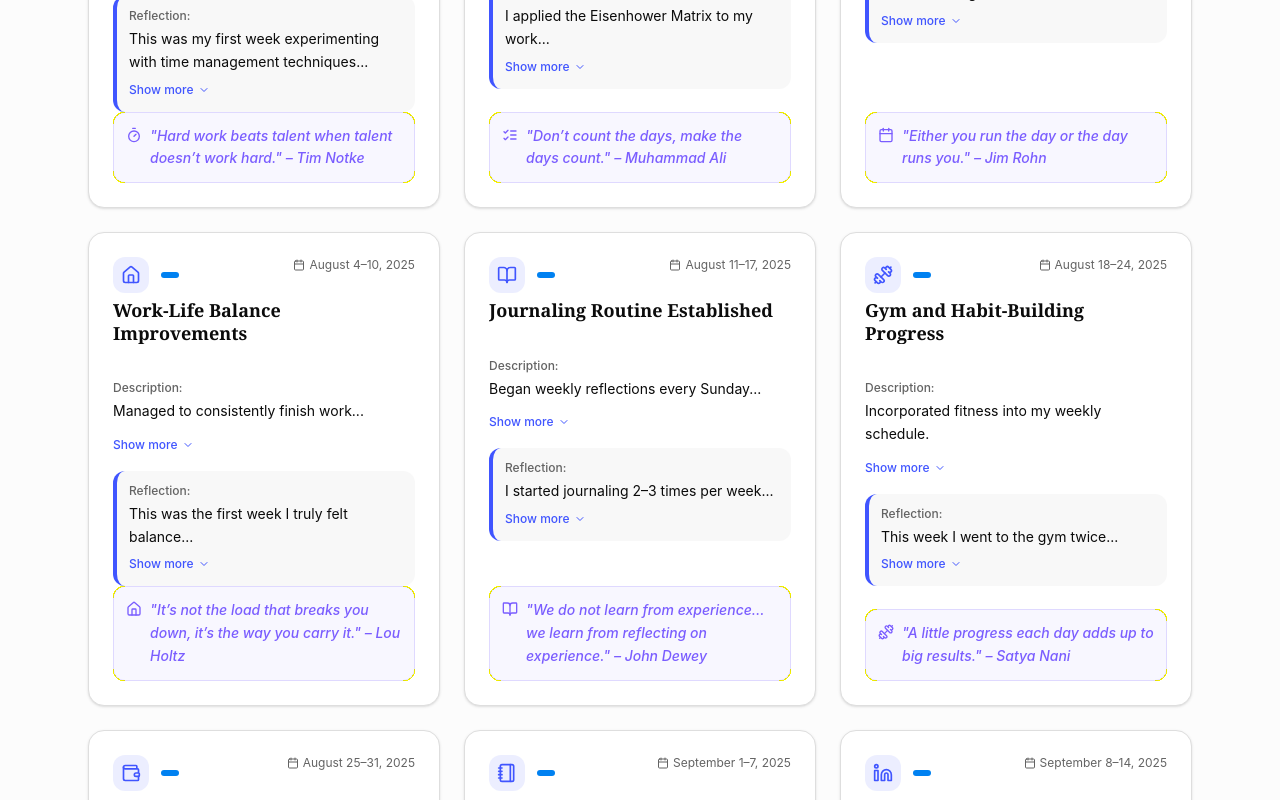
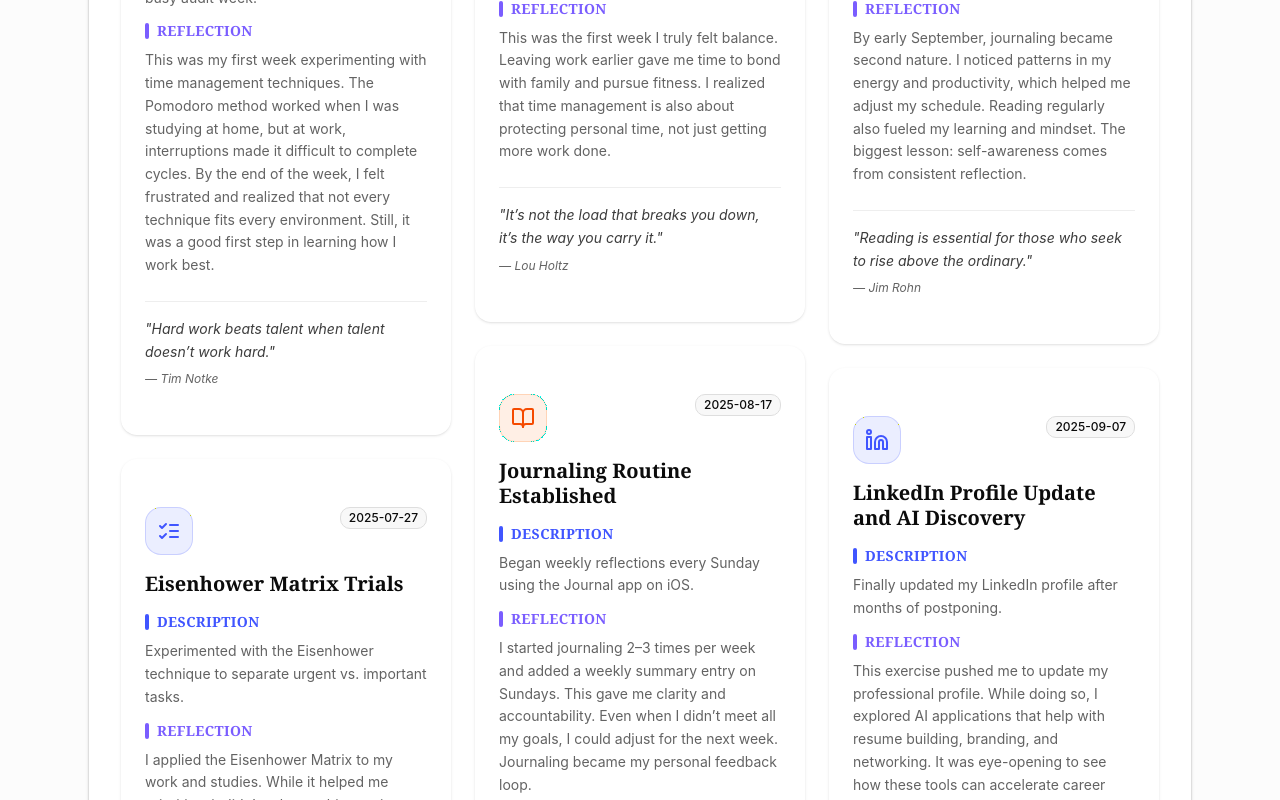
Before and after one commit to devBash24/capstone-project, a Next.js app: page / in a window 1280 px wide. Shown: the part 2360-3160 px from the top of the page. Built offline with nearby package versions, Linux system fonts and the light colour scheme.

Commit message:
feat: update portfolio information. Add smoothe scrolling, redesigned the artifacts cards and layout.

```diff
--- a/src/app/globals.css
+++ b/src/app/globals.css
@@ -137,6 +137,13 @@
   }
 }
 
+/* Global smooth scrolling and sticky header offset for anchor targets */
+html { scroll-behavior: smooth; }
+@media (prefers-reduced-motion: reduce) {
+  html { scroll-behavior: auto; }
+}
+section[id] { scroll-margin-top: 80px; }
+
 /* Utilities: simple line-clamp helpers for consistent card heights */
 .line-clamp-2 { display: -webkit-box; -webkit-line-clamp: 2; -webkit-box-orient: vertical; overflow: hidden; }
 .line-clamp-3 { display: -webkit-box; -webkit-line-clamp: 3; -webkit-box-orient: vertical; overflow: hidden; }
--- a/src/app/page.tsx
+++ b/src/app/page.tsx
@@ -52,7 +52,7 @@ export default async function Home() {
     {/* Updated Footer */}
     <footer className="bg-gradient-to-r from-primary/5 to-secondary/5 border-t border-border mt-20">
       <div className="max-w-6xl mx-auto px-6 py-12 text-center">
-        <p className="text-muted-foreground text-lg">© 2024 My ePortfolio. Crafted with passion for excellence.</p>
+        <p className="text-muted-foreground text-lg">{data.copyright}</p>
         <div className="flex justify-center space-x-6 mt-4">
           <a href={data.links.linkedIn} className="text-muted-foreground hover:text-primary transition-colors">
             LinkedIn
--- a/src/components/artifacts.tsx
+++ b/src/components/artifacts.tsx
@@ -1,9 +1,22 @@
-"use client"
-import { useEffect, useRef, useState } from "react"
-import { Card, CardHeader, CardTitle, CardContent } from "@/components/ui/card"
-import { Badge } from "./ui/badge"
-import { Calendar, Timer, ListChecks, Home, BookOpen, Dumbbell, Wallet, Notebook, Linkedin, Star, FileText, ChevronDown } from "lucide-react"
-
+"use client";
+import { useState } from "react";
+import { Card, CardHeader, CardTitle, CardContent } from "@/components/ui/card";
+import { Badge } from "./ui/badge";
+import {
+  Calendar,
+  Timer,
+  ListChecks,
+  Home,
+  BookOpen,
+  Dumbbell,
+  Wallet,
+  Notebook,
+  Linkedin,
+  Star,
+  FileText,
+  ChevronDown,
+  Icon,
+} from "lucide-react";
 
 const iconMap: Record<string, React.ElementType> = {
   Timer,
@@ -16,131 +29,98 @@ const iconMap: Record<string, React.ElementType> = {
   Notebook,
   Linkedin,
   Star,
-}
+};
+const typeColors = {
+  productivity: 'bg-primary/10 text-primary border-primary/20',
+  'time-management': 'bg-accent/10 text-accent border-accent/20',
+  balance: 'bg-success/10 text-success border-success/20',
+  journaling: 'bg-orange-500/10 text-orange-600 border-orange-500/20',
+  fitness: 'bg-red-500/10 text-red-600 border-red-500/20',
+} as const;
+
 
 type ArtifactProps = {
   artifact: {
-    date: string
-    title: string
-    description: string
-    reflection: string
-    quote: string
-    icon: string
-  }
+    date: string;
+    title: string;
+    description: string;
+    reflection: string;
+    quote: string;
+    quoteAuthor: string;
+    icon: string;
+    type: string;
 }
+  index:number
+};
 
-function ExpandableText({
-  text,
-  collapsedLines,
-  expanded,
-  className,
-}: {
-  text: string
-  collapsedLines: number
-  expanded: boolean
-  className?: string
-}) {
-  const ref = useRef<HTMLParagraphElement>(null)
-  const [maxHeight, setMaxHeight] = useState<number | undefined>(undefined)
-
-  useEffect(() => {
-    const el = ref.current
-    if (!el) return
-    const computed = window.getComputedStyle(el)
-    const lineHeight = parseFloat(computed.lineHeight || "20")
-    const collapsed = Math.round(lineHeight * collapsedLines)
-    // First, set to auto to measure scrollHeight accurately
-    const prevMax = el.style.maxHeight
-    el.style.maxHeight = "none"
-    const full = el.scrollHeight
-    el.style.maxHeight = prevMax
-    setMaxHeight(expanded ? full : collapsed)
-  }, [text, collapsedLines, expanded])
+const Artifacts = ({ artifact,index }: ArtifactProps) => {
+  const IconComponent = iconMap[artifact.icon] || FileText;
+  const [descExpanded, setDescExpanded] = useState(false);
+  const [reflExpanded, setReflExpanded] = useState(false);
 
   return (
-    <p
-      ref={ref}
-      className={`expander ${className ?? ""}`}
-      style={{ maxHeight: maxHeight !== undefined ? `${maxHeight}px` : undefined }}
+    //
+    <Card
+      className="group relative overflow-hidden bg-gradient-card border-0 shadow-soft hover:shadow-glow transition-all duration-300 hover:-translate-y-1 animate-fade-in"
+      style={{ animationDelay: `${index * 150}ms` }}
     >
-      {text}
-    </p>
-  )
-}
+      <div className="p-6 space-y-4">
+        {/* Header */}
+        <div className="flex items-start justify-between gap-3">
+          <div
+            className={`flex items-center justify-center w-12 h-12 rounded-xl border ${
+              typeColors[artifact.type as keyof typeof typeColors] || 'bg-muted/10 text-muted-foreground border-muted/20'
+            }`}
+          >
+            <IconComponent className="w-6 h-6" />
+          </div>
+          <Badge variant="outline" className="text-xs font-medium bg-muted/50">
+            {artifact.date}
+          </Badge>
+        </div>
 
-const Artifacts = ({ artifact }: ArtifactProps) => {
-  const IconComponent = iconMap[artifact.icon] || FileText
-  const [descExpanded, setDescExpanded] = useState(false)
-  const [reflExpanded, setReflExpanded] = useState(false)
-  return (
-    <Card className="h-full flex flex-col group cursor-pointer transition-all duration-200 hover:shadow-lg hover:-translate-y-1 bg-card border-border">
-      <CardHeader className="pb-3">
-        <div className="flex items-start justify-between">
-          <div className="flex items-center gap-3">
-            <div className="p-2 rounded-lg bg-primary/10">
-              <IconComponent className="w-5 h-5 text-primary" />
-            </div>
-            <Badge variant="secondary" className="text-xs">
-              {/* category */}
-            </Badge>
+        {/* Title */}
+        <h3 className="text-xl font-bold text-foreground leading-tight group-hover:text-primary transition-colors">
+          {artifact.title}
+        </h3>
+
+        {/* Description */}
+        <div className="space-y-3">
+          <div>
+            <h4 className="text-sm font-semibold text-primary uppercase tracking-wide mb-2 flex items-center gap-2">
+              <div className="w-1 h-4 bg-primary rounded-full"></div>
+              Description
+            </h4>
+            <p className="text-sm text-muted-foreground leading-relaxed">
+              {artifact.description}
+            </p>
           </div>
-          <div className="flex items-center gap-1 text-muted-foreground">
-            <Calendar className="w-3 h-3" />
-            <span className="text-xs">{artifact.date}</span>
+
+          {/* Reflection */}
+          <div>
+            <h4 className="text-sm font-semibold text-accent uppercase tracking-wide mb-2 flex items-center gap-2">
+              <div className="w-1 h-4 bg-accent rounded-full"></div>
+              Reflection
+            </h4>
+            <p className="text-sm text-muted-foreground leading-relaxed">
+              {artifact.reflection}
+            </p>
           </div>
         </div>
-        <CardTitle className="text-lg font-serif text-card-foreground leading-tight line-clamp-2">
-          {artifact.title}
-        </CardTitle>
-      </CardHeader>
-      <CardContent className="flex-1 flex flex-col">
-        <div className="space-y-2">
-          <p className="text-xs font-medium text-muted-foreground mb-1">Description:</p>
-          <ExpandableText
-            text={artifact.description}
-            collapsedLines={2}
-            expanded={descExpanded}
-            className="text-sm text-card-foreground leading-relaxed"
-          />
-          <button
-            type="button"
-            className="mt-1 inline-flex items-center gap-1 text-xs font-medium text-primary hover:underline"
-            onClick={() => setDescExpanded((v) => !v)}
-            aria-expanded={descExpanded}
-          >
-            <span>{descExpanded ? "Show less" : "Show more"}</span>
-            <ChevronDown className={`w-3 h-3 transition-transform duration-200 ${descExpanded ? "rotate-180" : "rotate-0"}`} />
-          </button>
+
+        {/* Quote */}
+        <div className="relative pt-4 mt-6 border-t border-border/50">
+          <div className="absolute left-0 top-0 w-8 h-px bg-gradient-primary"></div>
+          <blockquote className="text-sm italic text-foreground/80 leading-relaxed">
+            "{artifact.quote}"
+          </blockquote>
+          <cite className="text-xs text-muted-foreground mt-2 block">
+            — {artifact.quoteAuthor}
+          </cite>
         </div>
+      </div>
+    </Card>
+  );
+};
 
-        <div className="mt-4 bg-muted/50 p-3 rounded-lg border-l-4 border-primary">
-          <p className="text-xs font-medium text-muted-foreground mb-1">Reflection:</p>
-          <ExpandableText
-            text={artifact.reflection}
-            collapsedLines={3}
-            expanded={reflExpanded}
-            className="text-sm text-card-foreground leading-relaxed"
-          />
-          <button
-            type="button"
-            className="mt-2 inline-flex items-center gap-1 text-xs font-medium text-primary hover:underline"
-            onClick={() => setReflExpanded((v) => !v)}
-            aria-expanded={reflExpanded}
-          >
-            <span>{reflExpanded ? "Show less" : "Show more"}</span>
-            <ChevronDown className={`w-3 h-3 transition-transform duration-200 ${reflExpanded ? "rotate-180" : "rotate-0"}`} />
-          </button>
-        </div>
-
-        <div className="mt-auto bg-accent/5 p-3 rounded-lg border border-accent/20">
-          <div className="flex items-start gap-2">
-            <IconComponent className="w-4 h-4 text-accent mt-0.5 flex-shrink-0" />
-            <p className="text-sm italic text-accent font-medium leading-relaxed">{artifact.quote}</p>
-          </div>
-        </div>
-      </CardContent>
-    </Card>
-  )
-}
-
-export default Artifacts
+export default Artifacts;
--- a/src/components/section/evidence-section.tsx
+++ b/src/components/section/evidence-section.tsx
@@ -7,6 +7,7 @@ export function EvidenceSection() {
   const sectionTwo = data.sectionTwo;
   return (
     <section id="evidence" className="space-y-8">
+       <div className="rounded-2xl border border-border shadow-sm bg-card p-6 md:p-8">
     <div className="text-center">
       <p className="text-accent-foreground font-medium mb-2">{sectionTwo.caption}</p>
       <h2 className="text-3xl font-serif font-bold text-foreground">Evidence of Learning</h2>
@@ -16,11 +17,17 @@ export function EvidenceSection() {
       </p>
     </div>
 
-    <div className="grid md:grid-cols-2 lg:grid-cols-3 gap-6 items-stretch">
-      {sectionTwo.artifacts.map((artifact) => {
-        return <Artifacts key={artifact.date} artifact={artifact} />
-      })}
-    </div>
+    <div className="columns-1 md:columns-2 lg:columns-3 gap-6 space-y-6">
+          {
+            sectionTwo.artifacts.map((artifact,index)=>(
+              <div key={index} className="break-inside-avoid">
+                <Artifacts index={index} artifact={artifact}/>
+              </div>
+            ))
+          }
+        </div>
+        </div>
+
   </section>
   )
 }
--- a/src/data/eportfolio.json
+++ b/src/data/eportfolio.json
@@ -17,93 +17,113 @@
       "Updated my LinkedIn profile, building a professional presence and discovering AI career tools.",
       "Built my capstone website using Next.js to showcase my growth."
     ],
-    "quote": "\"Success is the sum of small efforts, repeated day in and day out.\" \u2013 Robert Collier"
+    "quote": "Success is the sum of small efforts, repeated day in and day out.",
+    "quoteAuthor": "Robert Collier"
   },
   "sectionTwo": {
     "caption": "Weekly Reflections: Learning, Adapting, Growing",
     "artifacts": [
       {
-        "date": "July 14–20, 2025",
+        "date": "2025-07-20",
         "title": "First Attempt with Pomodoro Technique",
         "description": "Tried the Pomodoro method (25-minute work blocks + 5-minute breaks) during a busy audit week.",
-        "reflection": "This was my first week experimenting with time management techniques...",
-        "quote": "\"Hard work beats talent when talent doesn’t work hard.\" – Tim Notke",
-        "icon": "Timer"
+        "reflection": "This was my first week experimenting with time management techniques. The Pomodoro method worked when I was studying at home, but at work, interruptions made it difficult to complete cycles. By the end of the week, I felt frustrated and realized that not every technique fits every environment. Still, it was a good first step in learning how I work best.",
+        "quote": "Hard work beats talent when talent doesn\u2019t work hard.",
+        "quoteAuthor": "Tim Notke",
+        "icon": "Timer",
+        "type": "productivity"
       },
       {
-        "date": "July 21–27, 2025",
+        "date": "2025-07-27",
         "title": "Eisenhower Matrix Trials",
-        "description": "Experimented with the Eisenhower technique...",
-        "reflection": "I applied the Eisenhower Matrix to my work...",
-        "quote": "\"Don’t count the days, make the days count.\" – Muhammad Ali",
-        "icon": "ListChecks"
+        "description": "Experimented with the Eisenhower technique to separate urgent vs. important tasks.",
+        "reflection": "I applied the Eisenhower Matrix to my work and studies. While it helped me prioritize, it didn\u2019t solve my biggest issue: unpredictable interruptions and long working hours. It felt useful on paper but less effective in real life. I learned that strategies need to match context.",
+        "quote": "Don\u2019t count the days, make the days count.",
+        "quoteAuthor": "Muhammad Ali",
+        "icon": "ListChecks",
+        "type": "productivity"
       },
       {
-        "date": "July 28–August 3, 2025",
+        "date": "2025-08-03",
         "title": "Discovering Time-Blocking",
-        "description": "Shifted from Eisenhower to Time-Blocking...",
-        "reflection": "Time-blocking worked much better...",
-        "quote": "\"Either you run the day or the day runs you.\" – Jim Rohn",
-        "icon": "Calendar"
+        "description": "Shifted from Eisenhower to Time-Blocking, scheduling work, study, and personal routines using Notion Calendar.",
+        "reflection": "Time-blocking worked much better than Eisenhower for me. I could visually see my day, set realistic boundaries, and stick closer to finishing work around 4:30 PM. This helped me carve out time for family, gym, and personal projects. I felt less overwhelmed and more in control.",
+        "quote": "Either you run the day or the day runs you.",
+        "quoteAuthor": "Jim Rohn",
+        "icon": "Calendar",
+        "type": "productivity"
       },
       {
-        "date": "August 4–10, 2025",
+        "date": "2025-08-10",
         "title": "Work-Life Balance Improvements",
-        "description": "Managed to consistently finish work...",
-        "reflection": "This was the first week I truly felt balance...",
-        "quote": "\"It’s not the load that breaks you down, it’s the way you carry it.\" – Lou Holtz",
-        "icon": "Home"
+        "description": "Managed to consistently finish work by 4:30 PM and spend evenings with family.",
+        "reflection": "This was the first week I truly felt balance. Leaving work earlier gave me time to bond with family and pursue fitness. I realized that time management is also about protecting personal time, not just getting more work done.",
+        "quote": "It\u2019s not the load that breaks you down, it\u2019s the way you carry it.",
+        "quoteAuthor": "Lou Holtz",
+        "icon": "Home",
+        "type": "balance"
       },
       {
-        "date": "August 11–17, 2025",
+        "date": "2025-08-17",
         "title": "Journaling Routine Established",
-        "description": "Began weekly reflections every Sunday...",
-        "reflection": "I started journaling 2–3 times per week...",
-        "quote": "\"We do not learn from experience... we learn from reflecting on experience.\" – John Dewey",
-        "icon": "BookOpen"
+        "description": "Began weekly reflections every Sunday using the Journal app on iOS.",
+        "reflection": "I started journaling 2\u20133 times per week and added a weekly summary entry on Sundays. This gave me clarity and accountability. Even when I didn\u2019t meet all my goals, I could adjust for the next week. Journaling became my personal feedback loop.",
+        "quote": "We do not learn from experience... we learn from reflecting on experience.",
+        "quoteAuthor": "John Dewey",
+        "icon": "BookOpen",
+        "type": "journaling"
       },
       {
-        "date": "August 18–24, 2025",
+        "date": "2025-08-24",
         "title": "Gym and Habit-Building Progress",
         "description": "Incorporated fitness into my weekly schedule.",
-        "reflection": "This week I went to the gym twice...",
-        "quote": "\"A little progress each day adds up to big results.\" – Satya Nani",
-        "icon": "Dumbbell"
+        "reflection": "This week I went to the gym twice. While it wasn\u2019t my target of 5 sessions, I reframed it as a win because it was progress compared to before. I learned that habits are built gradually and that consistency matters more than perfection.",
+        "quote": "A little progress each day adds up to big results.",
+        "quoteAuthor": "Satya Nani",
+        "icon": "Dumbbell",
+        "type": "fitness"
       },
       {
-        "date": "August 25–31, 2025",
+        "date": "2025-08-31",
         "title": "Stratum Saving Goal Achieved",
-        "description": "Created a monthly investment saving target...",
-        "reflection": "This was a huge milestone financially...",
-        "quote": "\"Do not save what is left after spending, but spend what is left after saving.\" – Warren Buffett",
-        "icon": "Wallet"
+        "description": "Created a monthly investment saving target and successfully met it.",
+        "reflection": "This was a huge milestone for me financially. It showed me that I can apply the same principles of SMART goals to money management. Completing this saving goal gave me confidence and reinforced that discipline applies across both time and finances.",
+        "quote": "Do not save what is left after spending, but spend what is left after saving.",
+        "quoteAuthor": "Warren Buffett",
+        "icon": "Wallet",
+        "type": "balance"
       },
       {
-        "date": "September 1–7, 2025",
+        "date": "2025-09-01",
         "title": "Journaling Consistency and Daily Reading",
-        "description": "Increased journaling frequency...",
-        "reflection": "By early September, journaling became second nature...",
-        "quote": "\"Reading is essential for those who seek to rise above the ordinary.\" – Jim Rohn",
-        "icon": "Notebook"
+        "description": "Increased journaling frequency to 5 nights per week and integrated daily reading.",
+        "reflection": "By early September, journaling became second nature. I noticed patterns in my energy and productivity, which helped me adjust my schedule. Reading regularly also fueled my learning and mindset. The biggest lesson: self-awareness comes from consistent reflection.",
+        "quote": "Reading is essential for those who seek to rise above the ordinary.",
+        "quoteAuthor": "Jim Rohn",
+        "icon": "Notebook",
+        "type": "journaling"
       },
       {
-        "date": "September 8–14, 2025",
+        "date": "2025-09-07",
         "title": "LinkedIn Profile Update and AI Discovery",
-        "description": "Finally updated my LinkedIn profile...",
-        "reflection": "This exercise pushed me to update my professional profile...",
-        "quote": "\"Your brand is what people say about you when you’re not in the room.\" – Jeff Bezos",
-        "icon": "Linkedin"
+        "description": "Finally updated my LinkedIn profile after months of postponing.",
+        "reflection": "This exercise pushed me to update my professional profile. While doing so, I explored AI applications that help with resume building, branding, and networking. It was eye-opening to see how these tools can accelerate career development. This experience showed me the value of visibility and personal branding alongside technical skills.",
+        "quote": "Your brand is what people say about you when you\u2019re not in the room.",
+        "quoteAuthor": "Jeff Bezos",
+        "icon": "Linkedin",
+        "type": "productivity"
       },
       {
-        "date": "September 15–21, 2025",
-        "title": "Reflection on Growth So Far",
-        "description": "Looked back on two months of time management...",
-        "reflection": "Comparing myself to July, I see a huge difference...",
-        "quote": "\"Success is not final, failure is not fatal: it is the courage to continue that counts.\" – Winston Churchill",
-        "icon": "Star"
+        "date": "2025-09-07",
+        "title": "Using EOX Software for Mock Interviews",
+        "description": "Practiced interviews using EOX software to simulate real scenarios and apply the STAR method.",
+        "reflection": "This week I used EOX to practice mock interviews. Structuring responses with the STAR method made it easier to organize my thoughts and present them clearly. I realized how much more confident I feel when I approach questions with a framework. This experience showed me the importance of preparation and how digital tools can support career readiness.",
+        "quote": "By failing to prepare, you are preparing to fail.",
+        "quoteAuthor": "Benjamin Franklin",
+        "icon": "FileText",
+        "type": "productivity"
       }
     ]
-
   },
   "sectionThree": {
     "caption": "Charting My Path Forward",
@@ -121,11 +141,14 @@
       "Visibility through tools like LinkedIn is critical for career growth."
     ],
     "ongoingGrowth": "I am committed to continuous learning and professional development. This ePortfolio will continue to evolve as I progress through my career journey, documenting new achievements, skills, and insights.",
-    "quote": "\"The future depends on what you do today.\" \u2013 Mahatma Gandhi"
+    "quote": "The future depends on what you do today.",
+    "quoteAuthor": "Mahatma Gandhi"
   },
   "links":{
-    "linkedIn": "https://www.linkedin.com/in/dev-bash-john",
-    "github": "https://github.com/devBash24",
-    "email": "mailto:devbash98@gmail.com"
-  }
+    "github":"https://github.com/devBash24",
+    "linkedIn":"www.linkedin.com/in/dev-bash-john",
+    "email":"bashjohn1998@gmail.com"
+
+  },
+  "copyright":"© 2025 Bash John. All rights reserved. Per Aspera ad Astra — Through hardships to the stars."
 }
```
Also changed, not shown: src/components/section/introduction-section.tsx (+4 -4 lines), src/components/navigation.tsx (deleted).
